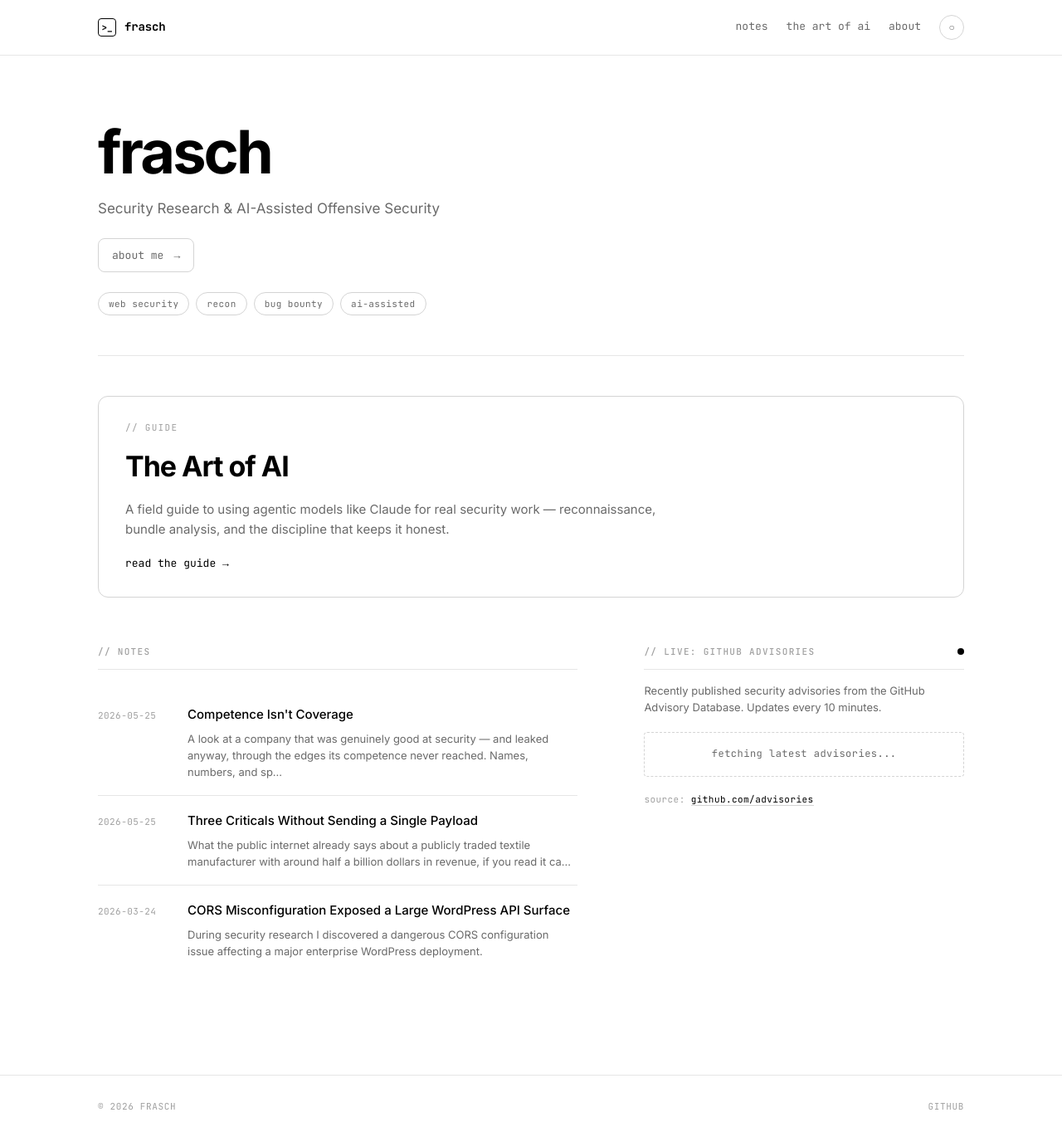
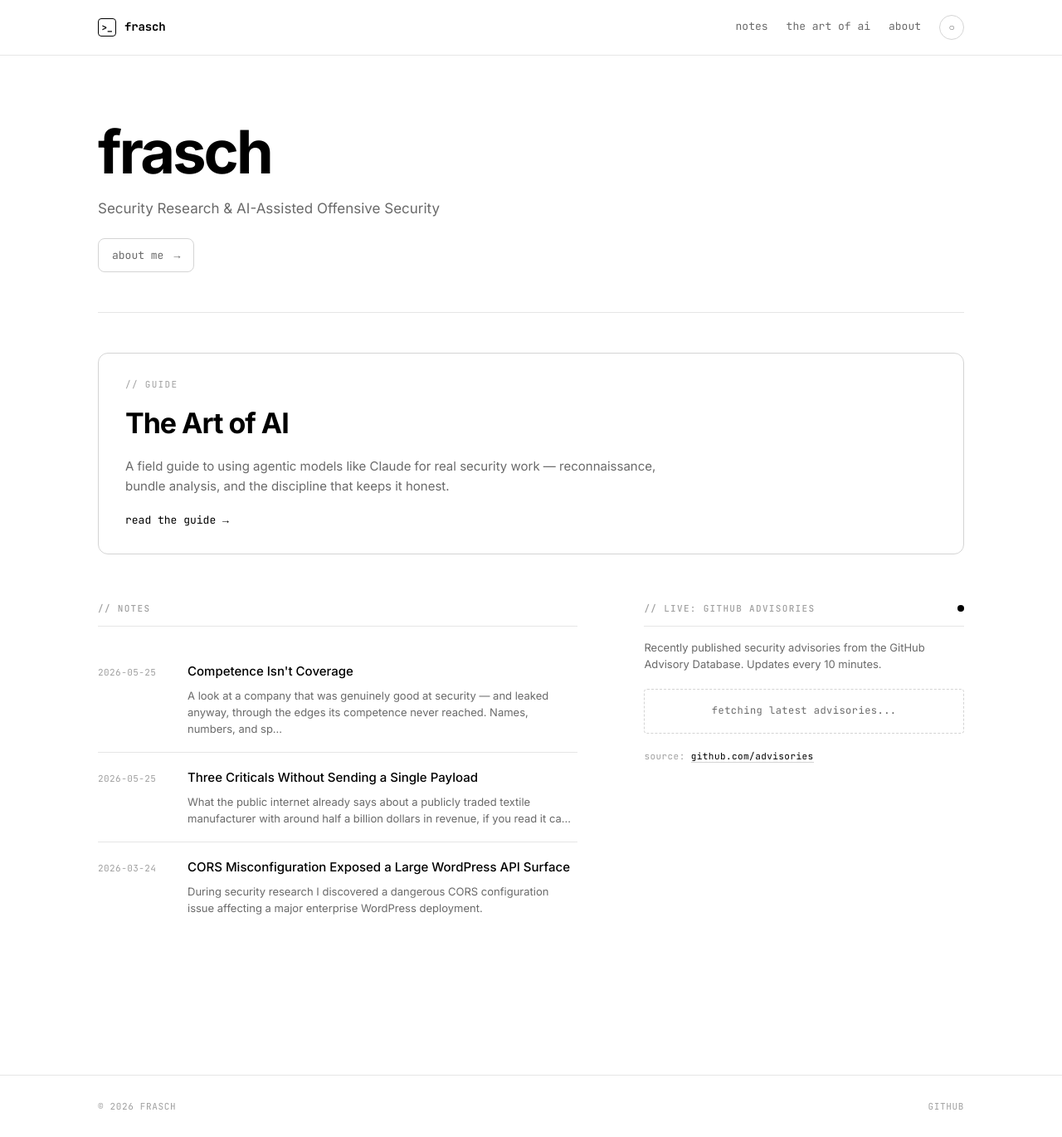
Before and after one commit to whoisfrasch/frasch, a Jekyll site: the page built from index.html, in a window 1280 px wide and 1370 px high. Shown: the whole window at 83% size. Built offline with Jekyll 4.4.1, drawn with Linux system fonts in a browser that asks for light colours.

Commit message:
Remove hero chips; expand the About page
Drop the focus chips from the hero (and their CSS). Add a few paragraphs
to About: recon/analysis focus, AI-assisted-but-verified approach, and
successful coordinated disclosure with national CERTs.

https://claude.ai/code/session_01JnCHEM12RkD4vKYenVDfaD

```diff
--- a/assets/css/style.css
+++ b/assets/css/style.css
@@ -343,22 +343,6 @@ code, pre, .mono {
 }
 .about-panel-arrow { transition: transform 150ms ease; }
 .about-panel:hover .about-panel-arrow { transform: translateX(3px); }
-.hero-chips {
-  list-style: none;
-  display: flex;
-  flex-wrap: wrap;
-  gap: 8px;
-  margin-top: 24px;
-}
-.hero-chips li {
-  font-family: 'JetBrains Mono', monospace;
-  font-size: 11px;
-  color: var(--fg-dim);
-  border: 1px solid var(--line-strong);
-  border-radius: 999px;
-  padding: 4px 12px;
-  letter-spacing: 0.04em;
-}
 
 /* FEATURE CARD */
 .feature-card {
--- a/index.html
+++ b/index.html
@@ -10,12 +10,6 @@ title: Notes
     <span class="about-panel-label">about me</span>
     <span class="about-panel-arrow" aria-hidden="true">&rarr;</span>
   </a>
-  <ul class="hero-chips">
-    <li>web security</li>
-    <li>recon</li>
-    <li>bug bounty</li>
-    <li>ai-assisted</li>
-  </ul>
 </section>
 
 <a class="feature-card" href="{{ '/art-of-ai/' | relative_url }}">
```
Also changed, not shown: about.md (+21 -0 lines).
